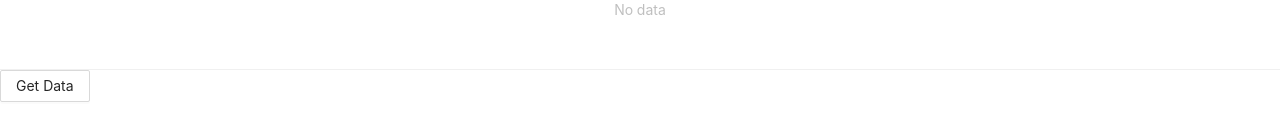
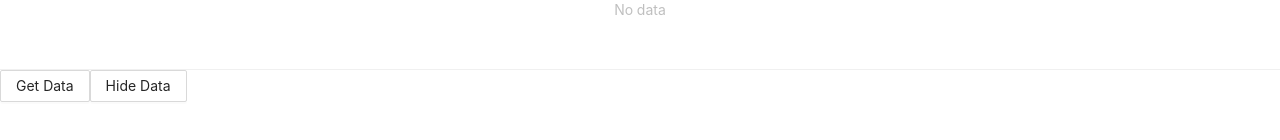
Before and after one commit to NguyenTung59/Admin-cms, a React (Create React App) app: page / in a window 1280 px wide. Shown: the part 184-324 px from the top of the page. Built offline with nearby package versions, Linux system fonts and the light colour scheme.

Commit message:
get and hide data

```diff
--- a/src/App.js
+++ b/src/App.js
@@ -11,8 +11,12 @@ function App() {
 	const [users, setUsers] = useState([]);
 
 	//Get Data
-	const getDate = () => {
+	const getData = () => {
 		setUsers(UserData);
+	};
+	//Hide Data
+	const hideData = () => {
+		setUsers([]);
 	};
 	//Add user
 	//Delete user
@@ -24,7 +28,8 @@ function App() {
 			{editting ? <EditUserForm /> : <AddUserForm />}
 
 			<UserTable users={users} />
-			<Button onClick={getDate}>Get Data</Button>
+			<Button onClick={getData}>Get Data</Button>
+			<Button onClick={hideData}>Hide Data</Button>
 		</div>
 	);
 }
```
